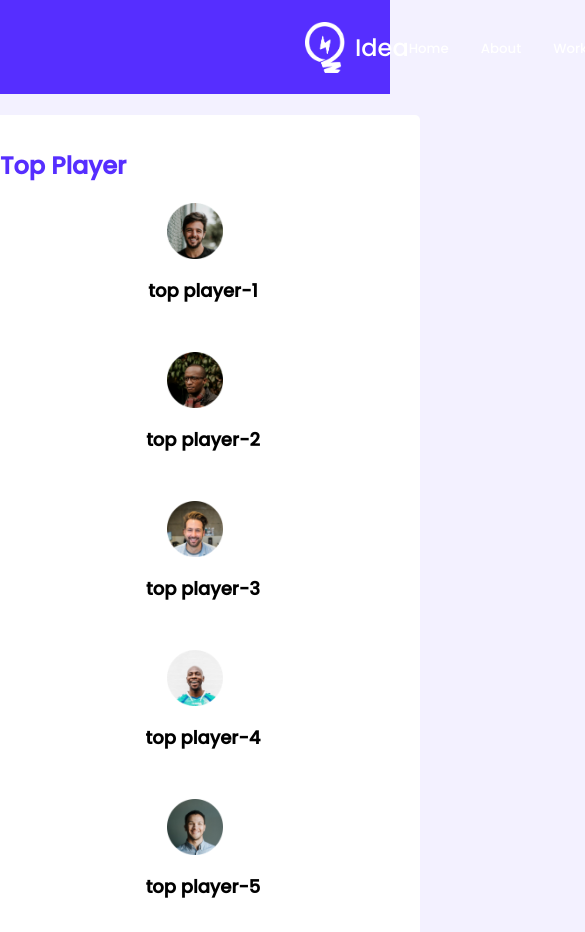
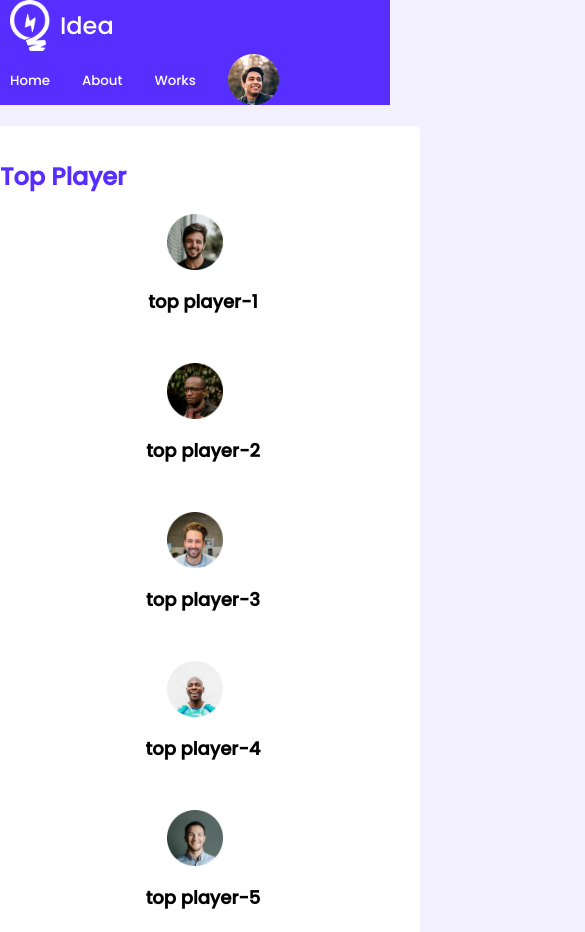
Before and after one commit to mehedialmamun21/leader-board-css3, a plain HTML site: page index.html in a window 390 px wide. Shown: the top 932 px of the page, 585 px wide, since content can reach past the window. Drawn offline with Linux system fonts and the light colour scheme.

Commit message:
responsive layout done

```diff
--- a/styles/style.css
+++ b/styles/style.css
@@ -12,7 +12,7 @@ body{
 --------------------- */
 
 .nav-bar{
-    width: 100%;
+    width: 1440px;
     height: 94px;
     background-color: #562EFF;
     display: flex;
@@ -38,7 +38,7 @@ body{
 .nav-2{
     display: flex;
     align-items: center;
-    padding-right: 300px;
+    padding-right: 230px;
 }
 .nav-2 img{
     width: 51px;
@@ -187,6 +187,19 @@ hr{
      .container{
          width: 100%;
      }
+     .nav-bar{
+         flex-direction: column;
+         width: 380px;
+         height: 105px;
+         padding-left: 10px;
+     }
+     .nav-1{
+         padding-left: 0;
+        }
+     .nav-2{
+        padding-right: 23px;
+     }
+
      .players, .blogs, .courses{
          grid-template-columns: repeat(1, 1fr);
      }
@@ -201,6 +214,12 @@ hr{
     .container{
         width: 100%;
     }
+    .nav-bar{
+        width: 800px;
+        height: 105px;
+        padding-left: 10px;
+        justify-content: center;
+    }
       .players, .courses{
         grid-template-columns: repeat(2, 1fr);
       }
```
